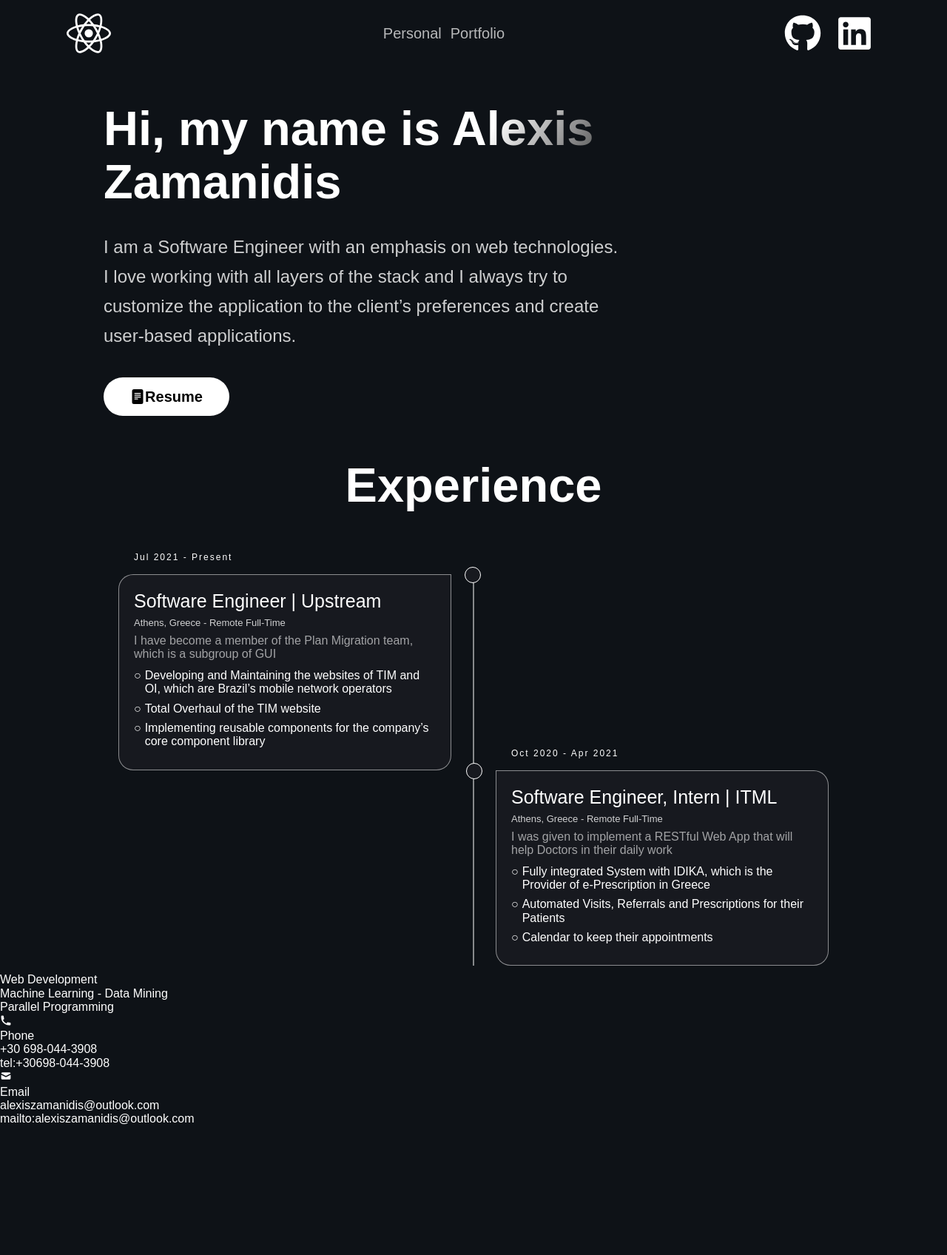
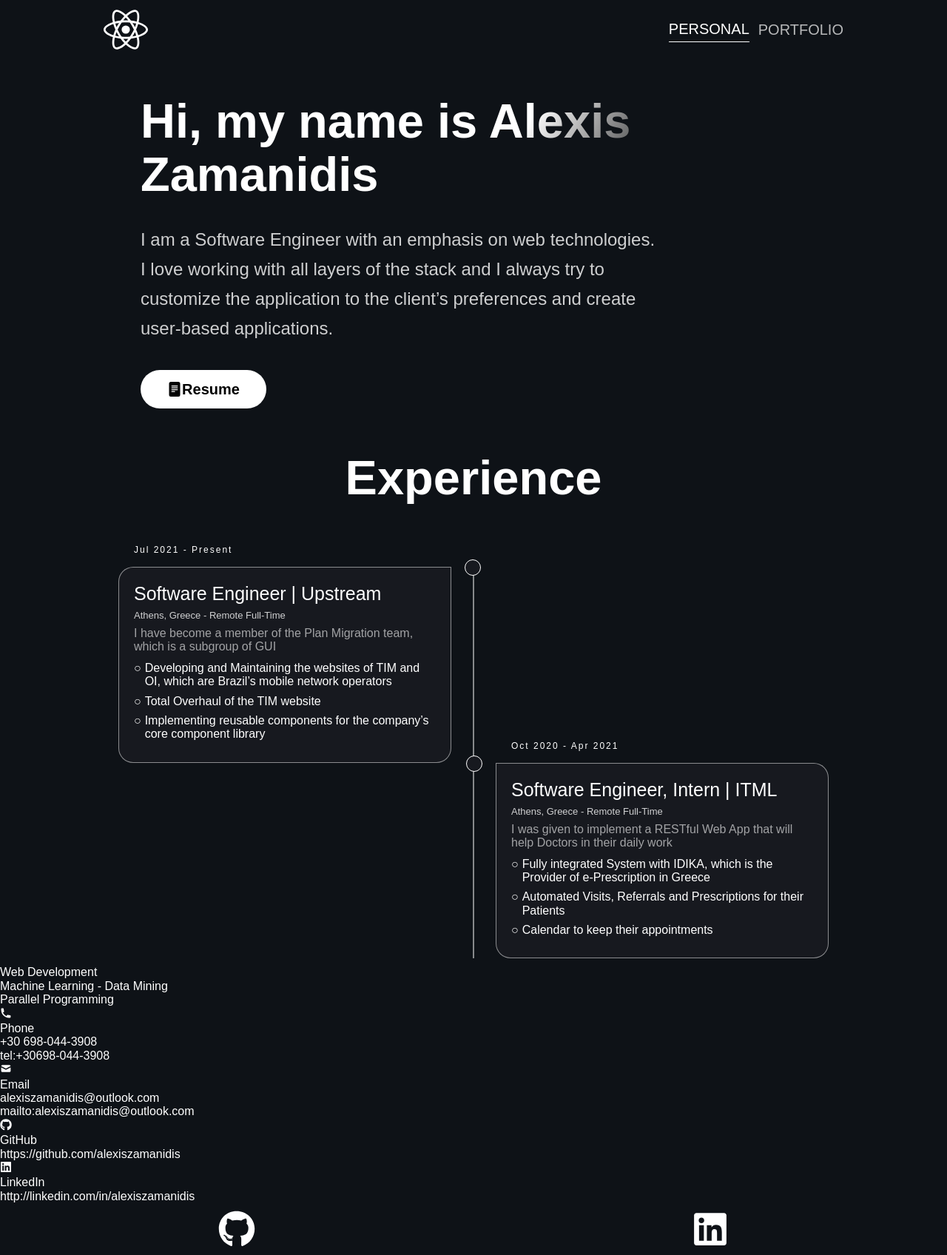
Before and after one commit to alexiszamanidis/2022, a Next.js app: page / in a window 1280 px wide. Shown: the whole page at 74% size. Before the commit the page ends 1522 px from the top, so only its background shows below. Built offline with nearby package versions, Linux system fonts and the light colour scheme.

Commit message:
update Header, Footer

```diff
--- a/components/Footer/Footer.tsx
+++ b/components/Footer/Footer.tsx
@@ -1,8 +1,10 @@
-import { contact } from "../../constants";
+import { contact, social } from "../../constants";
+import SocialIcons from "../SocialIcons";
 
 const Footer = () => {
     return (
         <div>
+            <div className="contact">
                 {contact.map((contactItem, index) => (
                     <div key={index}>
                         <div>{contactItem.icon}</div>
@@ -12,6 +14,17 @@ const Footer = () => {
                     </div>
                 ))}
             </div>
+            <div className="social">
+                {social.map((socialItem, index) => (
+                    <div key={index}>
+                        <div>{socialItem.icon}</div>
+                        <div>{socialItem.title}</div>
+                        <div>{socialItem.link}</div>
+                    </div>
+                ))}
+            </div>
+            <SocialIcons />
+        </div>
     );
 };
 
--- a/components/Header/Header.tsx
+++ b/components/Header/Header.tsx
@@ -1,4 +1,3 @@
-import SocialIcons from "../SocialIcons";
 import { Wrapper, StyledIcon, TabsWrapper, Tab } from "./styles";
 
 const Header = () => {
@@ -7,10 +6,9 @@ const Header = () => {
             <StyledIcon />
             {/* TODO: tabs(personal, portfolio) + contexts */}
             <TabsWrapper>
-                <Tab>Personal</Tab>
-                <Tab>Portfolio</Tab>
+                <Tab active>PERSONAL</Tab>
+                <Tab>PORTFOLIO</Tab>
             </TabsWrapper>
-            <SocialIcons />
         </Wrapper>
     );
 };
--- a/components/Header/styles.tsx
+++ b/components/Header/styles.tsx
@@ -6,15 +6,15 @@ export const Wrapper = styled.div`
     flex-direction: row;
     align-items: center;
     justify-content: space-between;
-    max-width: 1100px;
+    max-width: 1000px;
     margin: 10px auto 0px;
 
     @media ${(props) => props.theme.breakpoints.lg} {
-        max-width: 800px;
+        max-width: 700px;
     }
 
     @media ${(props) => props.theme.breakpoints.sm} {
-        max-width: 300px;
+        max-width: 350px;
     }
 `;
 
@@ -38,14 +38,26 @@ export const TabsWrapper = styled.div`
     gap: 12px;
 `;
 
-export const Tab = styled.div`
+export const Tab = styled.div<{ active?: boolean }>`
     font-size: 2rem;
     line-height: 32px;
-    color: ${(props) => props.theme.colors.whites[700]};
+    color: ${(props) =>
+        props.active ? props.theme.colors.whites[1000] : props.theme.colors.whites[700]};
     transition: 0.4s ease;
+    border-bottom: ${(props) =>
+        props.active ? `1px solid ${props.theme.colors.whites[1000]}` : "none"};
+    padding-bottom: 1px;
     &:hover {
         color: ${(props) => props.theme.colors.whites[1000]};
         opacity: 1;
         cursor: pointer;
     }
+    @media ${(props) => props.theme.breakpoints.lg} {
+        line-height: 20px;
+    }
+
+    @media ${(props) => props.theme.breakpoints.sm} {
+        font-size: 1.5rem;
+        line-height: 20px;
+    }
 `;
--- a/components/HeroSection/styles.tsx
+++ b/components/HeroSection/styles.tsx
@@ -1,7 +1,7 @@
 import styled from "styled-components";
 
 export const Wrapper = styled.div`
-    max-width: 1000px;
+    max-width: 900px;
     margin: 0px auto;
 
     @media ${(props) => props.theme.breakpoints.lg} {
@@ -9,7 +9,7 @@ export const Wrapper = styled.div`
         line-height: 56px;
         margin-bottom: 12px;
         padding: 40px 0 12px;
-        max-width: 600px;
+        max-width: 650px;
     }
 
     @media ${(props) => props.theme.breakpoints.sm} {
@@ -19,7 +19,6 @@ export const Wrapper = styled.div`
         line-height: 32px;
         margin-bottom: 8px;
         padding: 16px 0 8px;
-        max-width: 100%;
         max-width: 300px;
     }
 `;
--- a/components/SocialIcons/SocialIcons.tsx
+++ b/components/SocialIcons/SocialIcons.tsx
@@ -5,7 +5,7 @@ const SocialIcons = () => {
     return (
         <Wrapper>
             {social.map((socialItem, index) => (
-                <SocialIcon key={index} target="_blank" href={socialItem.link}>
+                <SocialIcon key={index} target="_blank" rel="noopener" href={socialItem.link}>
                     {socialItem.icon}
                 </SocialIcon>
             ))}
--- a/constants/index.tsx
+++ b/constants/index.tsx
@@ -31,10 +31,12 @@ export const cv: Cv = {
 export const social: Social[] = [
     {
         icon: <FaGithub />,
+        title: "GitHub",
         link: "https://github.com/alexiszamanidis",
     },
     {
         icon: <FaLinkedin />,
+        title: "LinkedIn",
         link: "http://linkedin.com/in/alexiszamanidis",
     },
 ];
--- a/types/index.tsx
+++ b/types/index.tsx
@@ -12,6 +12,7 @@ export interface Cv {
 
 export interface Social {
     icon: JSX.Element;
+    title: string;
     link: string;
 }
 
```
Lines whose indentation alone changed are shown as unchanged.
